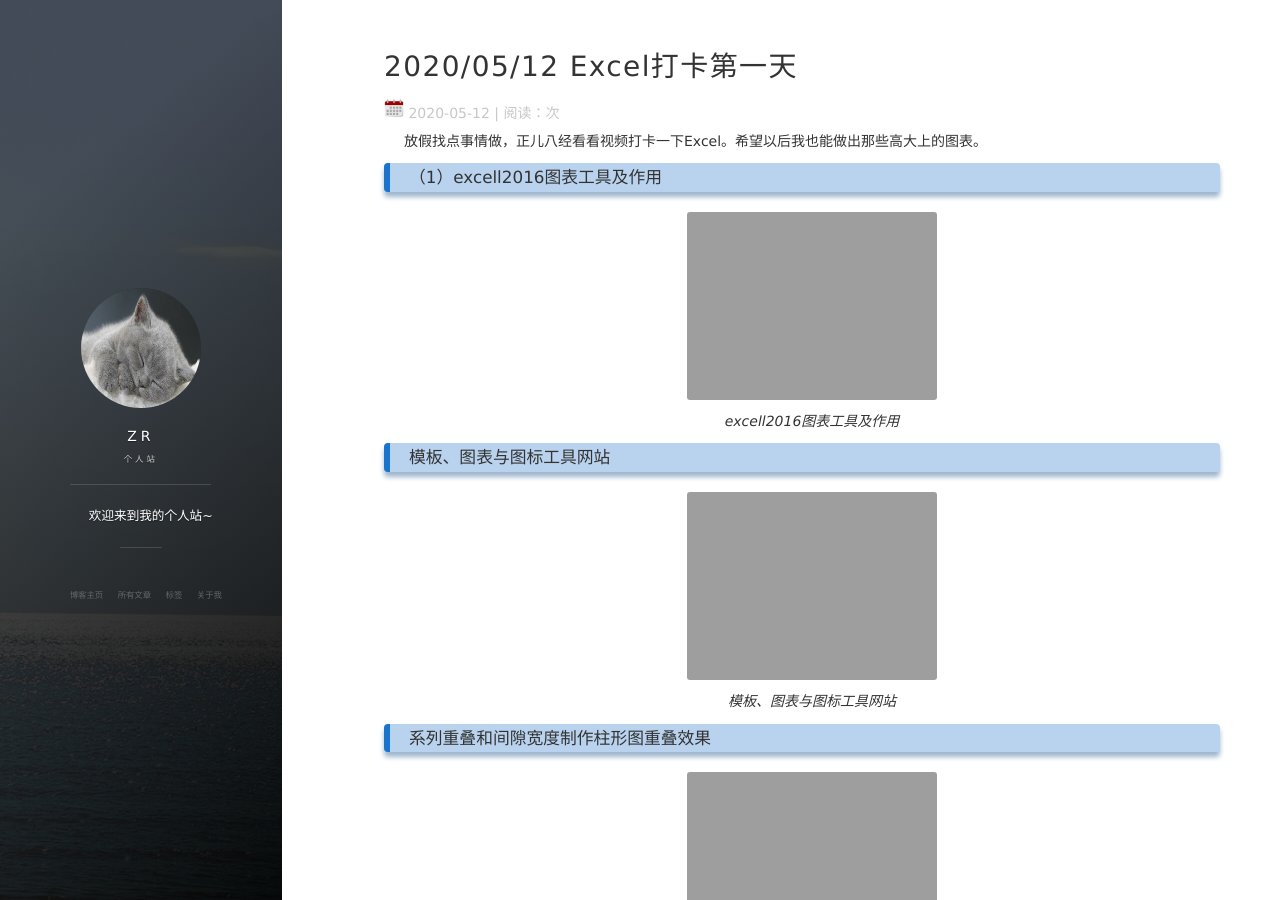
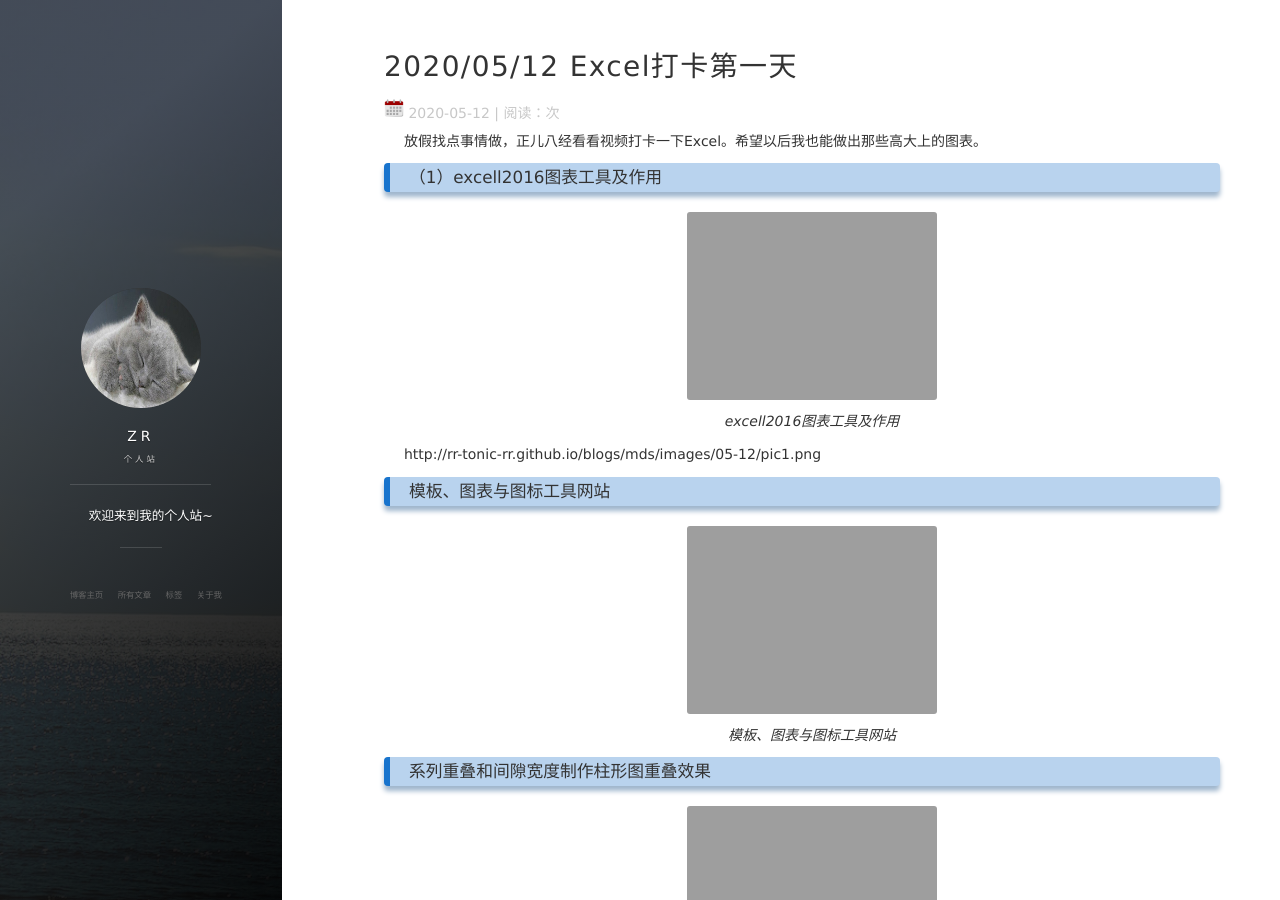
Before and after one commit to RR-tonic/RR-tonic.github.io, a Jekyll site: the page built from blogs/mds/2020-05-12-excel笔记.md, in a window 1280 px wide and 900 px high. Built offline with Jekyll 4.4.1, drawn with Linux system fonts in a browser that asks for light colours; nearby versions of some CDN libraries; comment, search, counter and statistics services are not loaded; some of the changed lines change nothing that is shown; grey boxes are pictures that could not be loaded.

Commit message:
修改路径

```diff
--- a/blogs/mds/2020-05-12-excel笔记.md
+++ b/blogs/mds/2020-05-12-excel笔记.md
@@ -19,7 +19,7 @@
 	</p>
 </p>
 
-
+http://rr-tonic-rr.github.io/blogs/mds/images/05-12/pic1.png
 
 ### 模板、图表与图标工具网站
 
```
